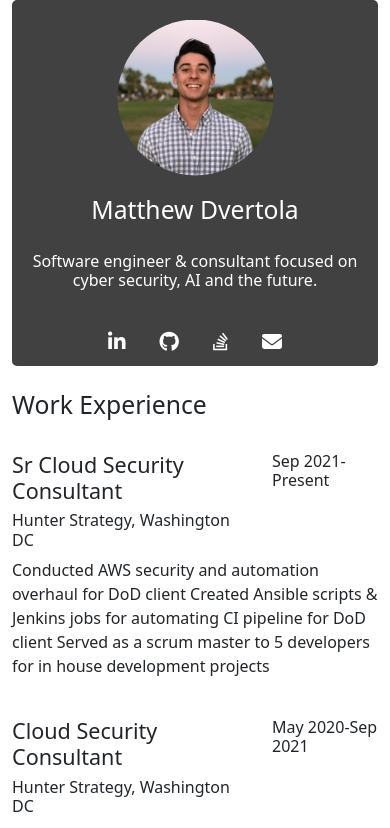
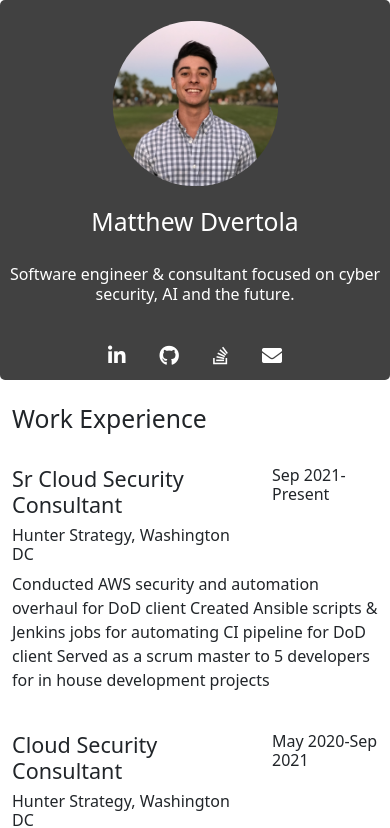
Before and after one commit to mdvertola/my-site, an Angular app in the folder site/: page / in a window 390 px wide. Shown: the top 828 px of the page. Built offline with nearby package versions, Linux system fonts and the light colour scheme.

Commit message:
adjusted font awesome cdn for mobile support

```diff
--- a/site/src/app/routes/main/main.component.html
+++ b/site/src/app/routes/main/main.component.html
@@ -5,7 +5,9 @@
     </div>
 </div>
 
-<div *ngIf="mobile"class="container">
+<div *ngIf="mobile">
     <app-about-me class="about"></app-about-me>
-    <app-exp></app-exp>
+    <div class="container">
+        <app-exp></app-exp>
+    </div>
 </div>
--- a/site/src/index.html
+++ b/site/src/index.html
@@ -6,7 +6,7 @@
   <base href="/">
   <meta name="viewport" content="width=device-width, initial-scale=1">
   <link rel="icon" type="image/x-icon" href="favicon.ico">
-  <script src='https://kit.fontawesome.com/a076d05399.js' crossorigin='anonymous'></script>
+  <link rel="stylesheet" href="https://pro.fontawesome.com/releases/v5.10.0/css/all.css" integrity="sha384-AYmEC3Yw5cVb3ZcuHtOA93w35dYTsvhLPVnYs9eStHfGJvOvKxVfELGroGkvsg+p" crossorigin="anonymous"/>
 </head>
 <body>
   <app-root></app-root>
```
Also changed, not shown: site/src/app/routes/main/main.component.scss (line endings or trailing spaces).
